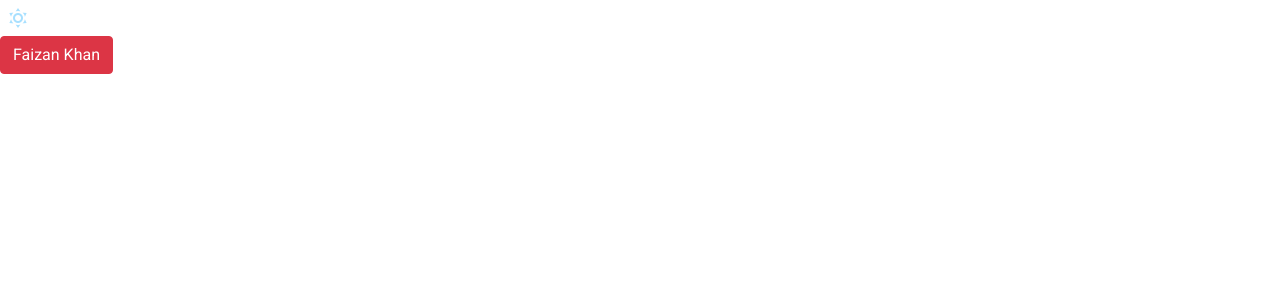
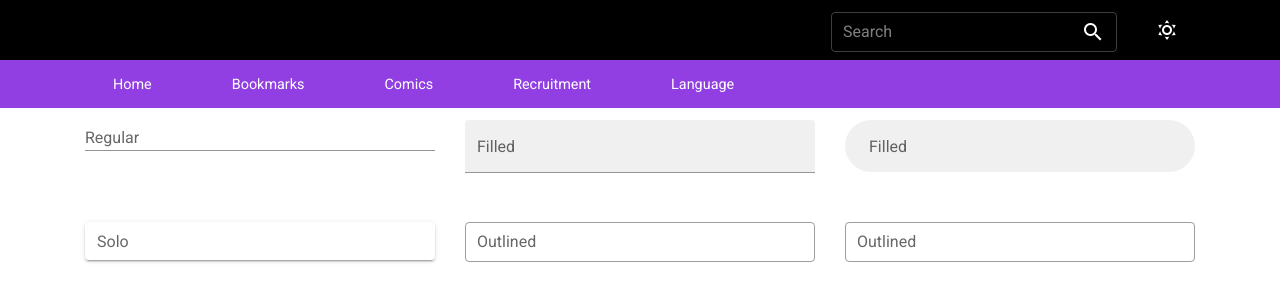
Before and after one commit to FaizanKhanDev/nuxt-blog, a Nuxt app: page / in a window 1280 px wide. Shown: the top 302 px of the page. Built offline with nearby package versions, Linux system fonts and the light colour scheme.

Commit message:
Fixing navbar

```diff
--- /dev/null
+++ b/assets/css/main.css
@@ -0,0 +1,6 @@
+:root {
+    --textBlack: #000;
+    --textWhite: #ffff;
+    --primaryPurple: #913fe2;
+    --secondayPurple: #632b9a;
+}
--- a/components/navbar/Navbar.vue
+++ b/components/navbar/Navbar.vue
@@ -1,9 +1,42 @@
 <template>
-    <v-btn icon id="mode-switcher" @click="$vuetify.theme.dark = !$vuetify.theme.dark">
-        <v-icon :color="($vuetify.theme.dark) ? 'primary' : 'primary lighten-4'">
-            {{ ($vuetify.theme.dark) ? 'mdi-weather-night' : 'mdi-weather-sunny' }}
-        </v-icon>
-    </v-btn>
+    <div>
+        <div class="my-header" dark elevation="0" color="#000">
+            <v-img :src="require('~/assets/images/navlogo.webp')" alt="" max-height="50" max-width="50"></v-img>
+            <b-col cols="12" md="4" class="search-box">
+                <v-text-field outlined dense dark placeholder="Search" append-icon="mdi-magnify"></v-text-field>
+                <v-btn icon id="mode-switcher" @click="$vuetify.theme.dark = !$vuetify.theme.dark">
+                    <v-icon :color="isDark ? '#fff' : '#fff'">
+                        {{ isDark ? 'mdi-weather-night' : 'mdi-weather-sunny' }}
+                    </v-icon>
+                </v-btn>
+            </b-col>
+
+
+
+        </div>
+
+        <v-app-bar class="nav" dense dark elevation="0" color="#913fe2">
+            <ul>
+
+                <li>
+                    <nuxt-link to="/">Home</nuxt-link>
+                </li>
+
+                <li>
+                    <nuxt-link to="/">Bookmarks</nuxt-link>
+                </li>
+                <li>
+                    <nuxt-link to="/">Comics</nuxt-link>
+                </li>
+                <li>
+                    <nuxt-link to="/">Recruitment</nuxt-link>
+                </li>
+                <li>
+                    <nuxt-link to="/">Language</nuxt-link>
+                </li>
+            </ul>
+        </v-app-bar>
+    </div>
 </template>
 
 <script>
@@ -11,12 +44,60 @@ export default {
     name: "Navbar",
     computed: {
         isDark() {
-            return (this.$vuetify.theme.dark)
-                ? 'dark'
-                : 'light'
-        }
+            return this.$vuetify.theme.dark;
+        },
     },
-}
+};
 </script>
 
-<style></style>
+<style scoped>
+.my-header {
+    display: flex;
+    align-items: center;
+    height: 60px;
+    background: var(--textBlack);
+    justify-content: space-between;
+    padding: 0 7rem;
+}
+
+.search-box {
+    height: 60px;
+    display: flex;
+}
+
+#mode-switcher {
+    position: relative;
+    left: 2rem;
+}
+
+/* .nav {
+    padding: 0 7rem;
+} */
+
+.nav ul {
+    padding: 0 2rem;
+    display: flex;
+    list-style-type: none;
+    align-items: center;
+    margin: 0;
+}
+
+
+
+.nav ul li {
+    margin-left: 50px;
+    color: var(--textWhite);
+}
+
+.nav ul li a {
+    padding: 15px 15px;
+    color: var(--textWhite);
+    font-size: 0.9rem;
+    text-decoration: none;
+    font-weight: 400;
+}
+
+.nav ul li a:hover {
+    background-color: var(--secondayPurple);
+}
+</style>
--- a/nuxt.config.js
+++ b/nuxt.config.js
@@ -21,6 +21,7 @@ export default {
 
   // Global CSS: https://go.nuxtjs.dev/config-css
   css: [
+    { src: "~/assets/css/main.css" }
   ],
 
   // Plugins to run before rendering page: https://go.nuxtjs.dev/config-plugins
--- a/pages/index.vue
+++ b/pages/index.vue
@@ -1,8 +1,35 @@
 <template>
   <div>
+    <v-form>
+      <v-container>
+        <v-row>
+          <v-col cols="12" sm="6" md="4">
+            <v-text-field dense label="Regular"></v-text-field>
+          </v-col>
 
+          <v-col cols="12" sm="6" md="4">
+            <v-text-field label="Filled" filled dense></v-text-field>
+          </v-col>
 
-    <button class="btn btn-danger"> Faizan Khan</button>
+          <v-col cols="12" sm="6" md="4">
+            <v-text-field label="Filled" placeholder="Dense & Rounded" filled rounded dense></v-text-field>
+          </v-col>
+
+          <v-col cols="12" sm="6" md="4">
+            <v-text-field label="Solo" solo dense></v-text-field>
+          </v-col>
+
+          <v-col cols="12" sm="6" md="4">
+            <v-text-field label="Outlined" outlined dense></v-text-field>
+          </v-col>
+
+          <v-col cols="12" sm="6" md="4">
+            <v-text-field label="Outlined" placeholder="Placeholder" outlined dense></v-text-field>
+          </v-col>
+        </v-row>
+      </v-container>
+    </v-form>
+
 
 
   </div>
@@ -16,6 +43,11 @@ export default {
       switch1: true,
     }
   },
+  computed: {
+    isDark() {
+      return this.$vuetify.theme.dark;
+    },
+  },
 
 }
 </script>
```
Also changed, not shown: assets/images/navlogo.webp (added).
